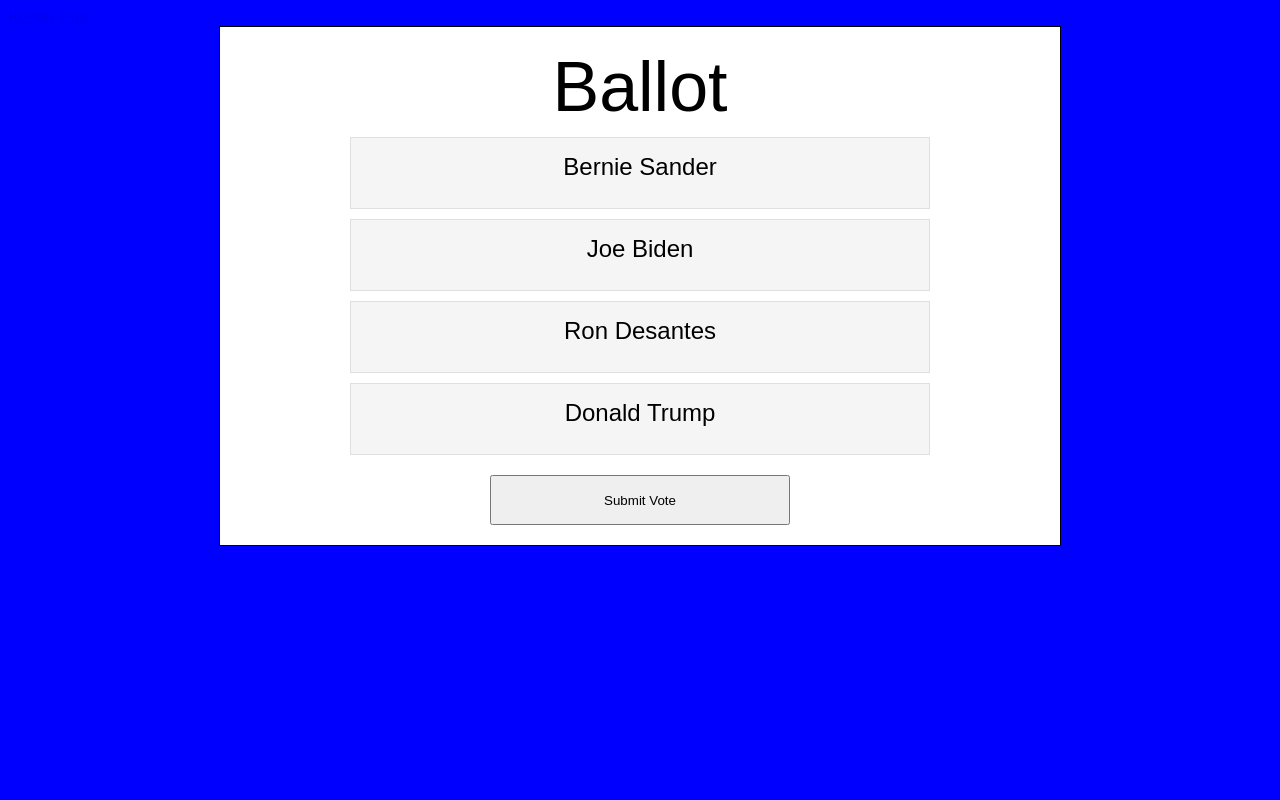
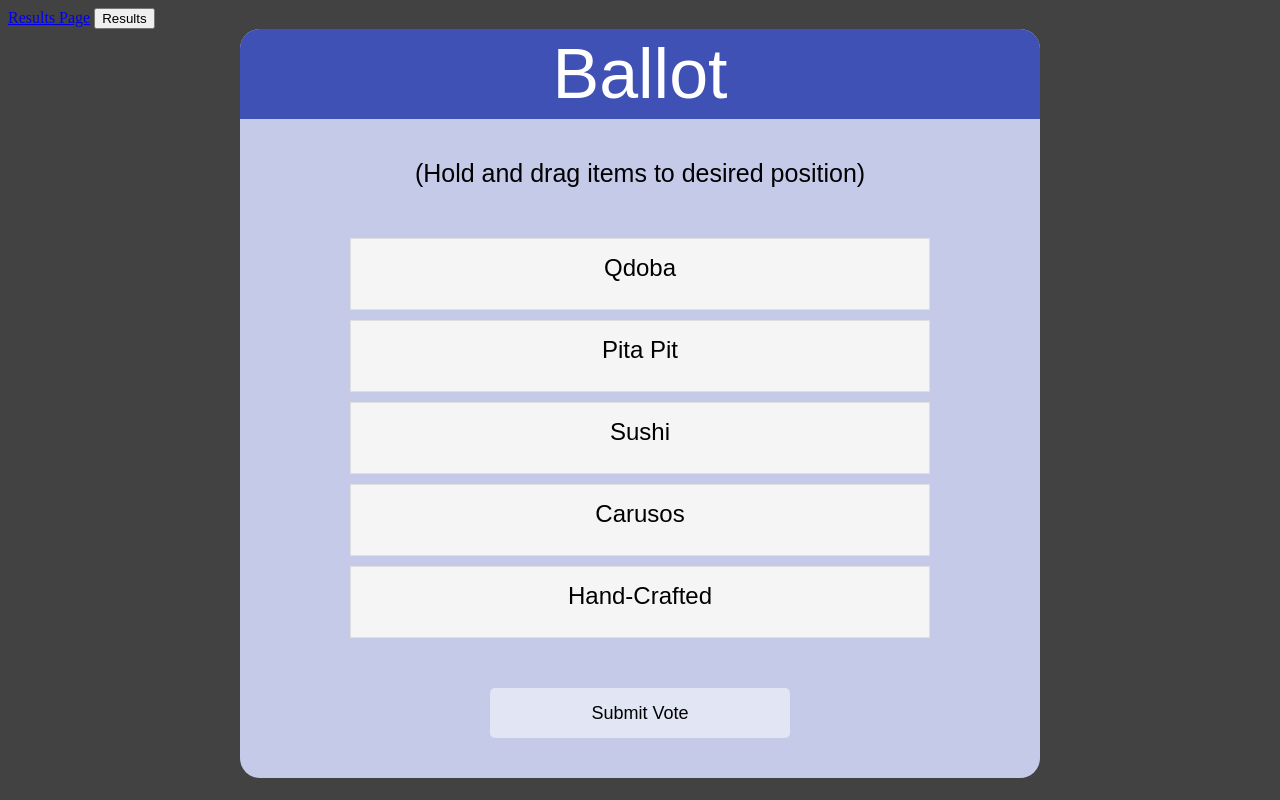
Before and after one commit to benberton/VotingWebsite, a plain HTML site: page docs/index.html in a window 1280 px wide. Drawn offline with Linux system fonts and the light colour scheme.

Commit message:
ballot page finished other than maybe a number ranking next to the items

```diff
--- a/docs/css/sort-list.css
+++ b/docs/css/sort-list.css
@@ -6,9 +6,10 @@
   width: 600px;
   min-width: 400px;
   margin: 0 auto;
-  /* background-color: red; */
+  /* distance between submit button and bottom */
+  padding-top: 40px;
   /* the distance between the options and the 'submit' button */
-  padding-bottom: 10px;
+  padding-bottom: 40px;
 }
 .slist li {
   text-align: center;
@@ -17,6 +18,7 @@
   padding: 15px;
   border: 1px solid #dfdfdf;
   background: #f5f5f5;
+  /* background: #449DD1; */
   height: 5vh;
   font-size:3vh;
   /* transition: all 200ms; */
@@ -31,8 +33,8 @@
 
 /* (B) DRAG-AND-DROP HINT */
 .slist li.hint {
-  border: 1px solid #feffb4;
-  background: #feffb4;
+  border: 1px solid #ffffd1;
+  background: #ffffd1;
 }
 .slist li.active {
   border: 1px solid #9dfa86;
--- a/docs/css/votePage.css
+++ b/docs/css/votePage.css
@@ -1,5 +1,9 @@
 #voteContainer {
+  color: black;
   border: 1px solid black;
+  border: 0px;
+  border-radius: 20px;
+  overflow: hidden;
   font-size: 70;
   text-align: center;
   margin: auto;
@@ -7,13 +11,20 @@
   width: 800px;
   min-width: 500px;
   font-family: Arial, Helvetica, sans-serif;
-  background-color: white;
-  padding: 20px;
+  background-color: #C5CAE9;
+  padding-bottom: 40px;
 }
 
-#submitVoteBtn {
-  height: 50px;
-  width: 300px;
+#ballotTitle {
+  height: auto;
+  padding: 5px;
+  color: white;
+  background-color: #3F51B5;
+}
+
+#instructions {
+  padding-top: 40px;
+  font-size: 25;
 }
 
 #voteSubmittedContainer {
@@ -25,6 +36,16 @@
   margin: auto;
 }
 
+#submitVoteBtn {
+  height: 50px;
+  width: 300px;
+}
+
+#voteSubmittedTitle {
+  color: white;
+  padding: 40px;
+}
+
 #newVoteBtn {
   font-size: 20;
   height: 50px;
@@ -32,6 +53,10 @@
 }
 
 .scaleBtn{
+  border-radius: 5px;
+  font-size: large;
+  border: none;
+  background-color: #e2e5f4;
   transition: all 200ms;
 }
 
@@ -45,5 +70,5 @@
 }
 
 body{
-  background-color: blue;
+  background-color: #424242;
 }
--- a/docs/index.html
+++ b/docs/index.html
@@ -12,16 +12,18 @@
 
 <html>
     <a href="results.html">Results Page</a>
+    <button onclick=generateResults()>Results</button>
     <body>
         <!-- 'Vote Subitted' title and button -->
         <div id="voteSubmittedContainer" class="hidden">
-            <div>Vote Submitted</div>
+            <div id="voteSubmittedTitle">Vote Submitted</div>
              <button id="newVoteBtn" class="scaleBtn" onclick=revealBallot()>New Vote</button>
         </div>
 
         <!-- Ballot -->
         <div id="voteContainer" class="voteContainer">
-            <div>Ballot</div>
+            <div id="ballotTitle">Ballot</div>
+            <div id="instructions">(Hold and drag items to desired position)</div>
             <ul id="sortlist">
                 <!-- <li>First</li>
                 <li>Second</li>
--- a/docs/javaScript/votePage.js
+++ b/docs/javaScript/votePage.js
@@ -1,6 +1,6 @@
 
-let votePoll = new VotePoll(["Bernie Sander", "Joe Biden", "Ron Desantes","Donald Trump"])
-
+// let votePoll = new VotePoll(["Bernie Sander", "Joe Biden", "Ron Desantes","Donald Trump"])
+let votePoll = new VotePoll(["Qdoba","Pita Pit","Sushi","Carusos","Hand-Crafted"])
 
 document.addEventListener("DOMContentLoaded", ()=>{
     addCandidatesToScreen()
@@ -58,5 +58,7 @@
 {
     console.log("Plurality",votePoll.pluralityResult())
     console.log("Comparison",votePoll.pairwiseComparisonReult())
+    console.log("Plurality W Elim",votePoll.pluralityEliminationResult())
+    console.log("Borda Count",votePoll.boardaCountResult())
     votePoll.printVotes()
 }
```
